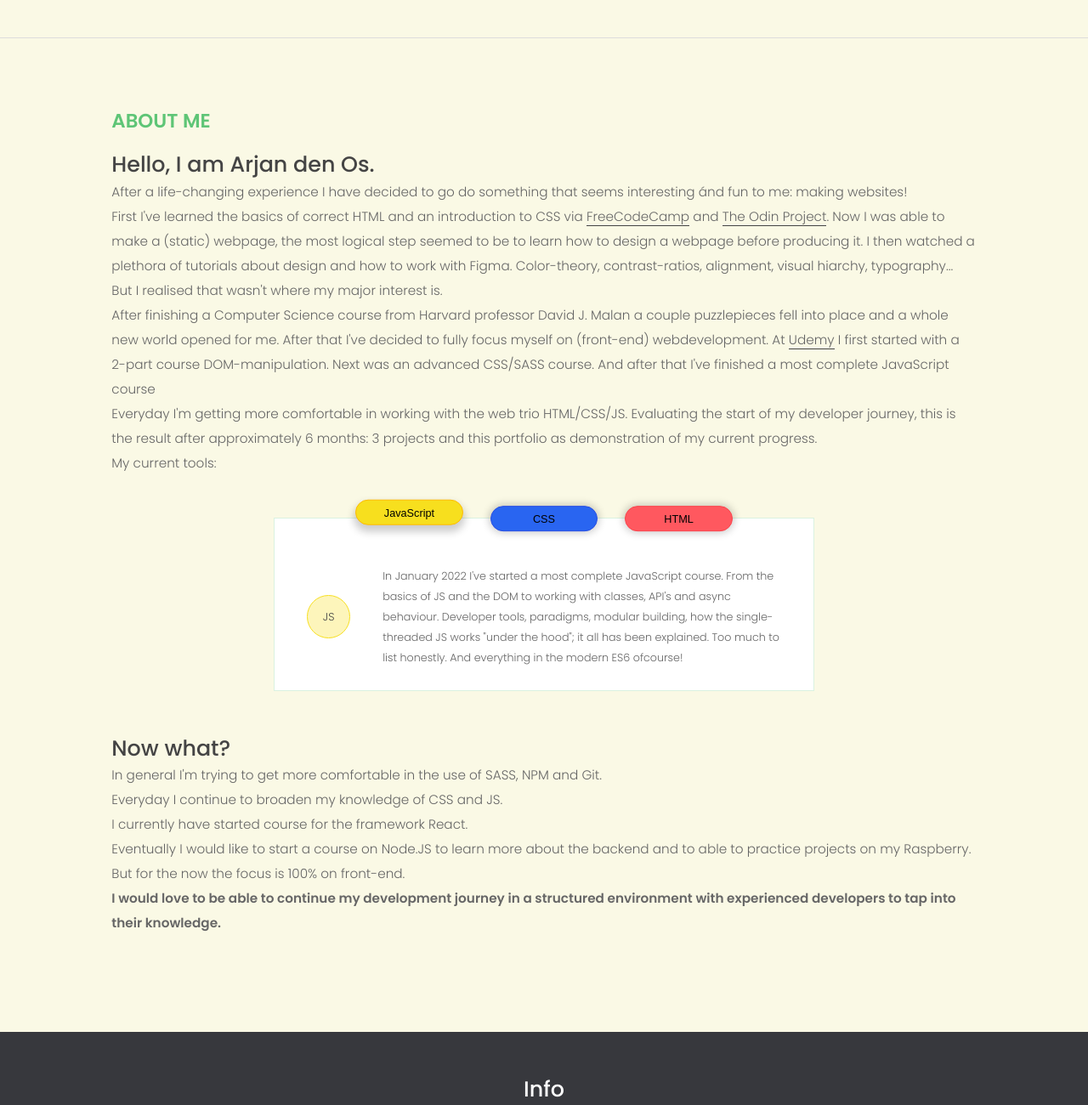
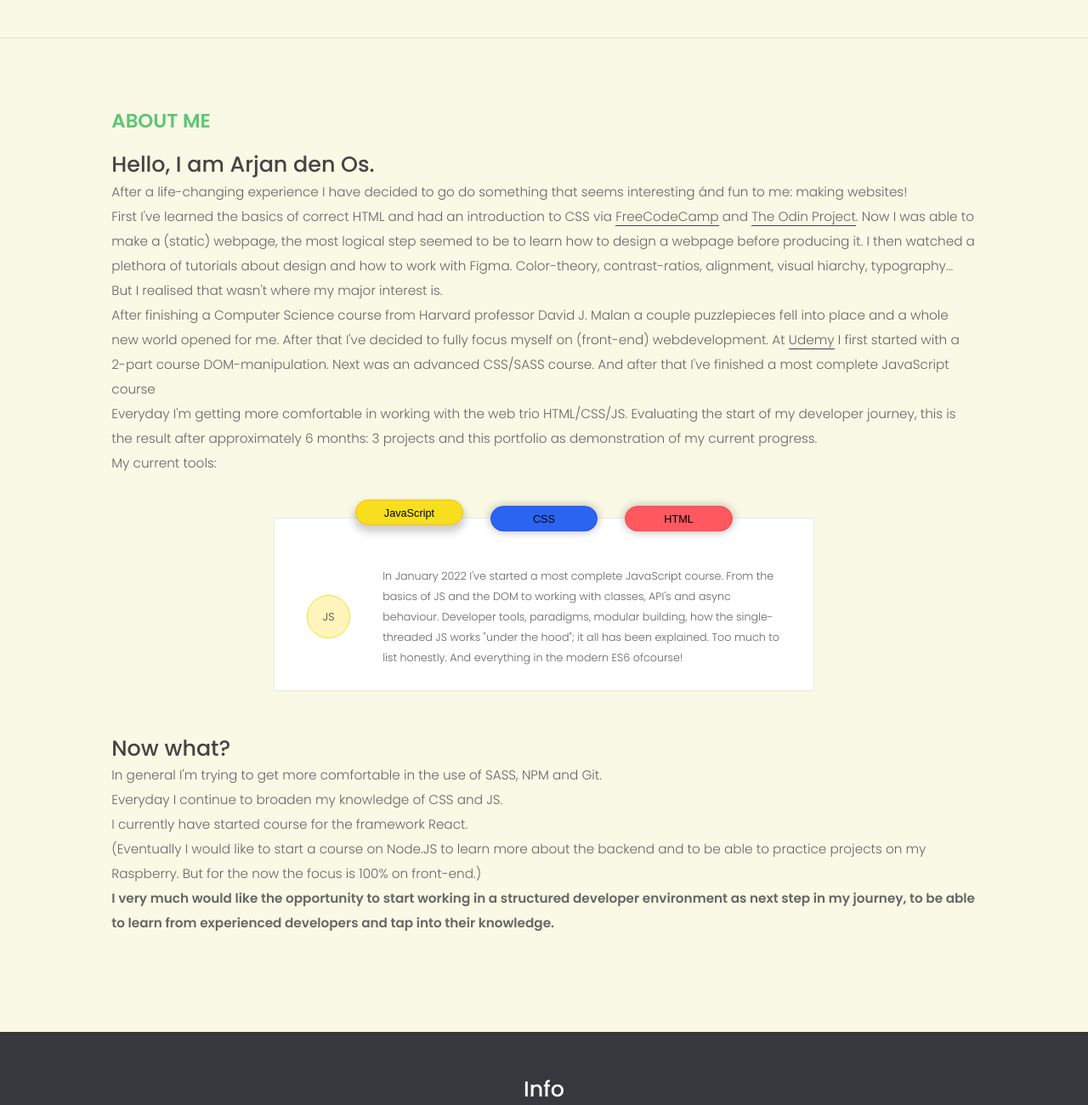
Before and after one commit to TzadO/portfolio, a website: page index.html in a window 1280 px wide. Shown: the part 1556-2856 px from the top of the page at 85% size. Drawn offline with Linux system fonts and the light colour scheme.

Commit message:
fixed typo

```diff
--- a/index.html
+++ b/index.html
@@ -129,7 +129,7 @@
         <h3 class="section__header">Hello, I am Arjan den Os.</h3>
         <p class="section__information">
           After a life-changing experience I have decided to go do something that seems interesting ánd fun to me: making websites!<br>
-          First I've learned the basics of correct HTML and an introduction to CSS via <a href="https://www.freecodecamp.org/" target="_blank" class="section__information-link">FreeCodeCamp</a> and <a href="https://www.theodinproject.com/" target="_blank" class="section__information-link">The Odin Project</a>. Now I was able to make a (static) webpage, the most logical step seemed to be to learn how to design a webpage before producing it. I then watched a plethora of tutorials about design and how to work with Figma. Color-theory, contrast-ratios, alignment, visual hiarchy, typography... But I realised that wasn't where my major interest is.<br>
+          First I've learned the basics of correct HTML and had an introduction to CSS via <a href="https://www.freecodecamp.org/" target="_blank" class="section__information-link">FreeCodeCamp</a> and <a href="https://www.theodinproject.com/" target="_blank" class="section__information-link">The Odin Project</a>. Now I was able to make a (static) webpage, the most logical step seemed to be to learn how to design a webpage before producing it. I then watched a plethora of tutorials about design and how to work with Figma. Color-theory, contrast-ratios, alignment, visual hiarchy, typography... But I realised that wasn't where my major interest is.<br>
           After finishing a Computer Science course from Harvard professor David J. Malan a couple puzzlepieces fell into place and a whole new world opened for me. After that I've decided to fully focus myself on (front-end) webdevelopment. At <a href="https://www.udemy.com/" target="_blank" class="section__information-link">Udemy</a> I first started with a 2-part course DOM-manipulation. Next was an advanced CSS/SASS course. And after that I've finished a most complete JavaScript course<br>
           Everyday I'm getting more comfortable in working with the web trio HTML/CSS/JS. Evaluating the start of my developer journey, this is the result after approximately 6 months: 3 projects and this portfolio as demonstration of my current progress.<br>
           My current tools:
@@ -170,8 +170,8 @@
           In general I'm trying to get more comfortable in the use of SASS, NPM and Git.<br/>
           Everyday I continue to broaden my knowledge of CSS and JS.<br/>
           I currently have started course for the framework React.<br/>
-          Eventually I would like to start a course on Node.JS to learn more about the backend and to able to practice projects on my Raspberry. But for the now the focus is 100% on front-end.<br/>
-          <strong>I would love to be able to continue my development journey in a structured environment with experienced developers to tap into their knowledge.</strong>
+          (Eventually I would like to start a course on Node.JS to learn more about the backend and to be able to practice projects on my Raspberry. But for the now the focus is 100% on front-end.)<br/>
+          <strong>I very much would like the opportunity to start working in a structured developer environment as next step in my journey, to be able to learn from experienced developers and tap into their knowledge.</strong>
         </p>
       </div>
     </section>
```
